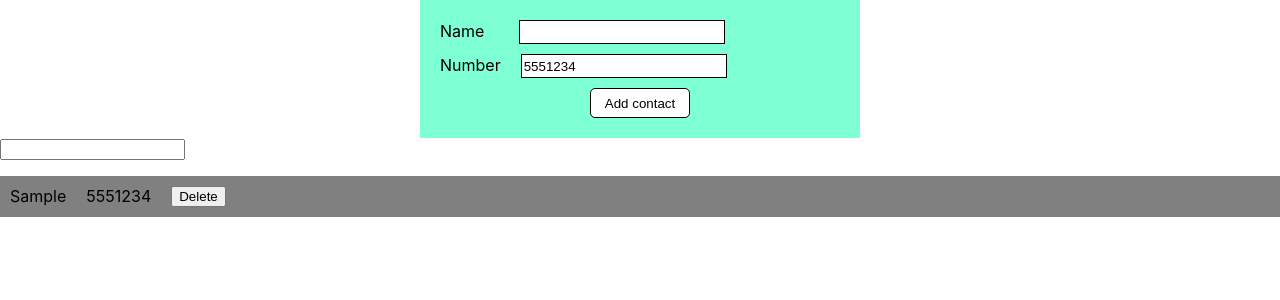
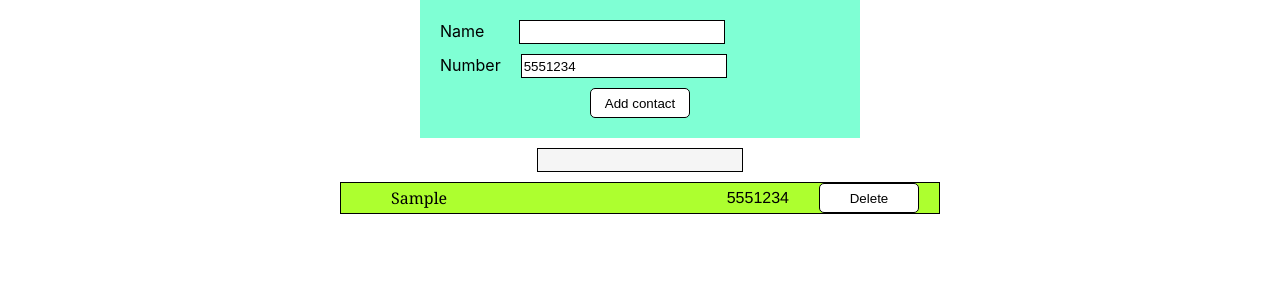
Before and after one commit to Romaleso261981/goit-react-hw-01-phonebook2, a React (Create React App) app: page / in a window 1280 px wide. Both pictures are taken after typing "Sample", "5551234" into the empty fields and a click on the button "Add contact". Shown: the top 300 px of the page. Built offline with nearby package versions, Linux system fonts and the light colour scheme.

Commit message:
fix homework

```diff
--- a/src/components/App.jsx
+++ b/src/components/App.jsx
@@ -1,3 +1,6 @@
+import {
+  FilterInput,
+  NotificationSpan} from './AppStyle.js';
 import { Component } from 'react';
 import Notification from './Notification/Notification';
 import { nanoid } from 'nanoid';
@@ -17,10 +20,17 @@ export default class App extends Component {
   addContact = contact => {
     this.setState(prevState => {
       const newContact = { id: nanoid(), ...contact };
+      localStorage.user = JSON.stringify([...prevState.contacts, newContact]);
+      console.log(localStorage.user);
       return {
         contacts: [...prevState.contacts, newContact],
       };
     });
+  };
+
+  deleteContact = id => {
+    const contacts  = this.state;
+    console.log(contacts);
   };
 
   handleFilter = e => {
@@ -30,9 +40,7 @@ export default class App extends Component {
   getFilteredContacts = () => {
     const { contacts, filter } = this.state;
 
-    return contacts.filter(contact =>
-      contact.name.toLowerCase().includes(filter.toLowerCase())
-    );
+    return contacts.filter(contact => contact.name.includes(filter));
   };
 
   render() {
@@ -42,11 +50,17 @@ export default class App extends Component {
     return (
       <>
         <ContactForm addContact={this.addContact} value={20} />
-        <input type="text" onChange={this.handleFilter} />
+        <FilterInput type="text" onChange={this.handleFilter} />
         {filteredContacts.length > 0 ? (
-          <ContactList contactsData={filteredContacts} />
+          <ContactList
+            contactsData={filteredContacts}
+            deleteContact={this.deleteContact}
+          />
         ) : (
-          <Notification message="No contacts yet" />
+            <NotificationSpan>
+            <Notification message="No contacts yet" />
+            </NotificationSpan>
+
         )}
       </>
     );
--- /dev/null
+++ b/src/components/AppStyle.js
@@ -0,0 +1,16 @@
+import styled from 'styled-components';
+
+export const FilterInput = styled.input`
+  display: block;
+  width: 200px;
+  height: 20px;
+  border: 1px solid black;
+  margin: auto;
+  margin-top: 10px;
+  background-color: whitesmoke;
+`;
+
+export const NotificationSpan = styled.div`
+text-align: center;
+color: black;
+`;
--- a/src/components/ContactList/ContactList.jsx
+++ b/src/components/ContactList/ContactList.jsx
@@ -1,20 +1,28 @@
-import { ContactItem, List } from './ContactList.styled';
 
-const ContactList = ({ contactsData }) => {
+import {
+  ContactItem,
+  List,
+  SpanName,
+  SpanNumber,
+  ContactBtn,
+} from './ContactList.styled';
+
+
+const ContactList = ({ contactsData, deleteContact}) => {
   return (
     <List>
       {contactsData.map(contact => (
         <ContactItem key={contact.id}>
-          <span>{contact.name}</span>
-          <span>{contact.number}</span>
-          <button
+          <SpanName>{contact.name}</SpanName>
+          <SpanNumber>{contact.number}</SpanNumber>
+          <ContactBtn
             type="button"
             onClick={() => {
-              console.log(contact.id);
+              deleteContact(contact.id);
             }}
           >
             Delete
-          </button>
+          </ContactBtn>
         </ContactItem>
       ))}
     </List>
--- a/src/components/ContactList/ContactList.styled.js
+++ b/src/components/ContactList/ContactList.styled.js
@@ -1,11 +1,43 @@
 import styled from 'styled-components';
 
 export const List = styled.ul`
+  width: 600px;
+  display: grid;
+  gap: 10px;
+  margin: auto;
   padding: 10px;
-  background-color: grey;
 `;
 
 export const ContactItem = styled.li`
+border: 1px solid black;
+  align-items: center;
   display: flex;
-  gap: 20px;
+  justify-content: space-between;
+  background-color: greenyellow;
 `;
+
+export const SpanName = styled.span`
+  font-family: Georgia, 'Times New Roman', Times, serif;
+  font-weight: 500;
+  margin-left: 50px;
+`;
+
+export const SpanNumber = styled.span`
+  font-family: 'Franklin Gothic Medium', 'Arial Narrow', Arial, sans-serif;
+  font-weight: 500;
+  margin-left: auto;
+  margin-right: 30px;
+`;
+
+export const ContactBtn = styled.button`
+  margin-right: 20px;
+  font-weight: 500;
+  text-align: center;
+  padding: 5px;
+  width: 100px;
+  height: 30px;
+  cursor: pointer;
+  border: 1px solid black;
+  border-radius: 5px;
+  background-color: white;
+`;
```
